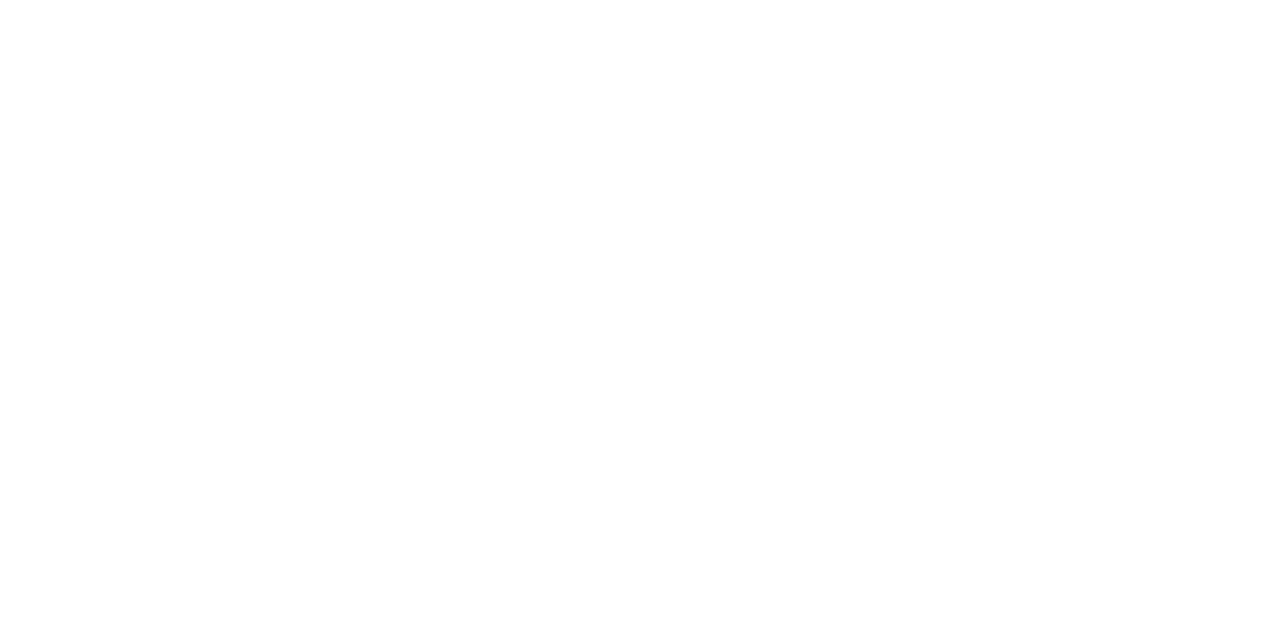
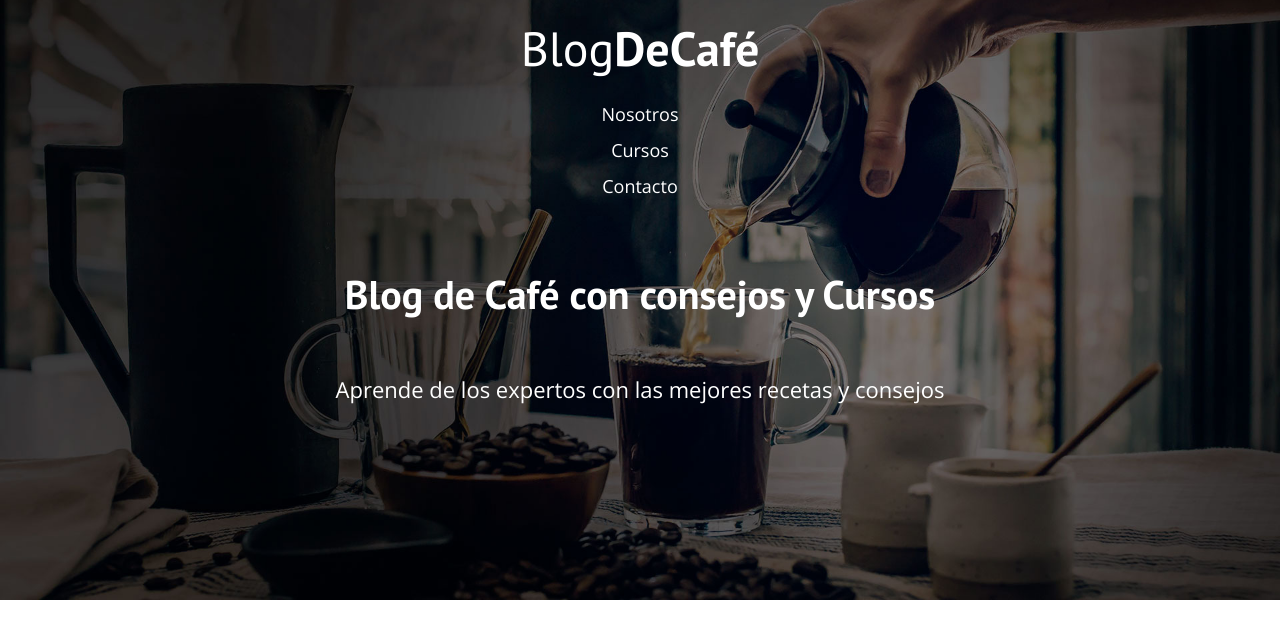
Before and after one commit to AlejandraBarrachina23/WEB-BlogCafe, a plain HTML site: page index.html in a window 1280 px wide. Drawn offline with nearby package versions, Linux system fonts and the light colour scheme.

Commit message:
Sección I - HTML Y CSS

```diff
--- a/css/style.css
+++ b/css/style.css
@@ -2,6 +2,7 @@ html {
     box-sizing: border-box;
     font-size: 62.5%;
   }
+
   *, *:before, *:after {
     box-sizing: inherit;
   }
@@ -10,7 +11,7 @@ html {
 
 
     font-family: 'Open Sans', sans-serif;
-    line-height: 2rem;
+    line-height: 2;
     font-size:1.6rem;
 
   }
@@ -47,3 +48,60 @@ h4{
 
     text-align:center;
 }
+
+.no-margin{
+
+  margin:0;
+}
+
+.site-header{
+
+  background-image:url(../img/banner.jpg);
+  background-position: center center;
+  background-repeat: no-repeat;
+  background-size: cover;
+  height: 60rem;
+
+}
+
+.site-header a {
+
+  text-decoration: none;
+  color:#fff;
+}
+
+.site-header h1{
+
+  text-align:center;
+  font-weight: 400;
+
+}
+
+.site-header h1 span{
+
+  font-weight: 700;
+}
+
+/*NAVEGACION*/
+
+.navegacion a{
+
+  text-align:center;
+  display: block;
+  font-size:1.8rem;
+
+}
+  /**/
+
+  .texto-header{
+
+    color:#fff;
+    text-align: center;
+    margin-top:5rem;
+
+  }
+
+  .texto-header p{
+
+    font-size: 2.2rem;
+  }
--- a/index.html
+++ b/index.html
@@ -7,12 +7,25 @@
     <link href="https://fonts.googleapis.com/css2?family=Open+Sans&family=PT+Sans:wght@400;700&display=swap" rel="stylesheet">
     <link rel="stylesheet" href="css/normalize.css">
     <link rel="stylesheet" href="css/style.css">
-
     <title>Blog de Café</title>
-
     <link rel="stylesheet" href="css/style.css">
 </head>
 <body>
-
+   <header class="site-header">
+    <div class="contenedor">
+        <div class="barra">
+            <a href="#"><h1 class="no-margin">Blog<span>DeCafé</span></h1></a>
+            <nav class="navegacion">
+                <a href="nostros.html">Nosotros</a>
+                <a href="cursos.html">Cursos</a>
+                <a href="contactos.html">Contacto</a>
+            </nav>
+        </div>
+        <div class="texto-header">
+            <h2>Blog de Café con consejos y Cursos</h2>
+            <p>Aprende de los expertos con las mejores recetas y consejos</p>
+        </div>
+    </div>
+</header>
 </body>
 </html>
```
